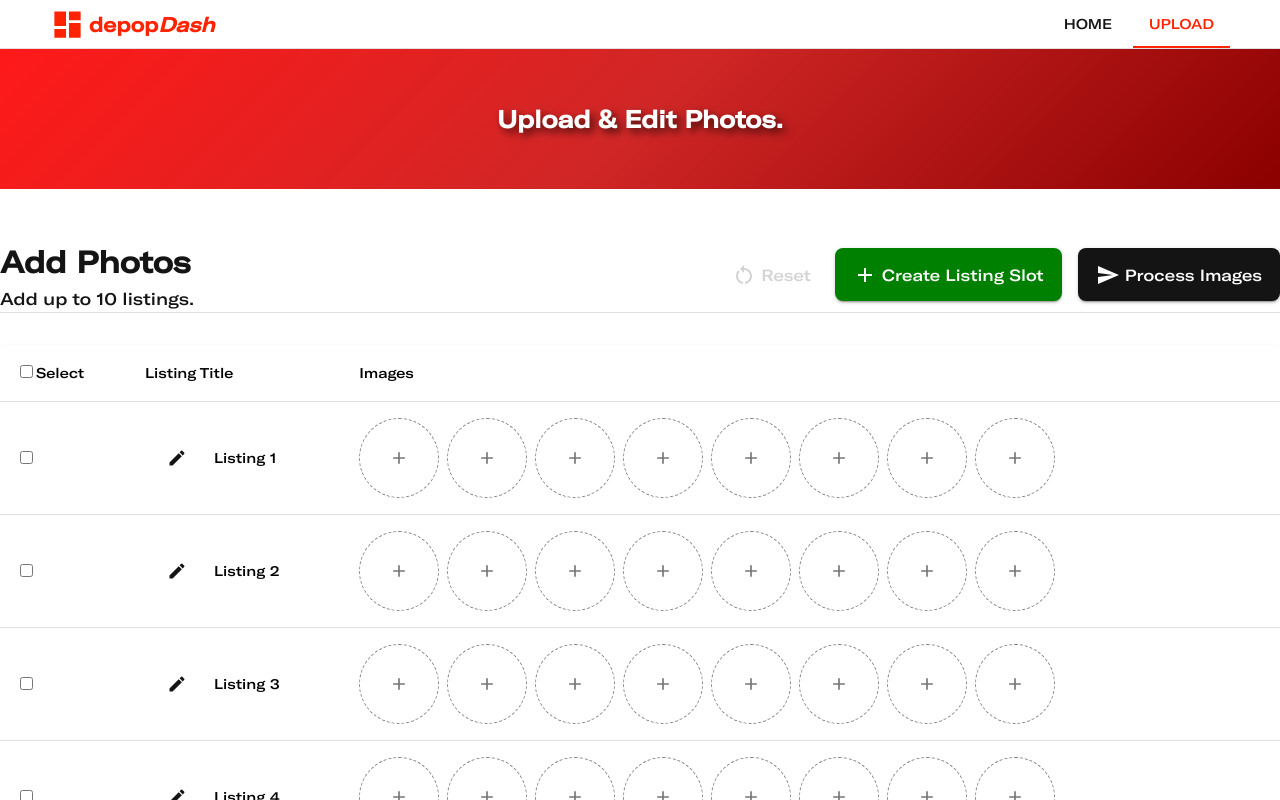
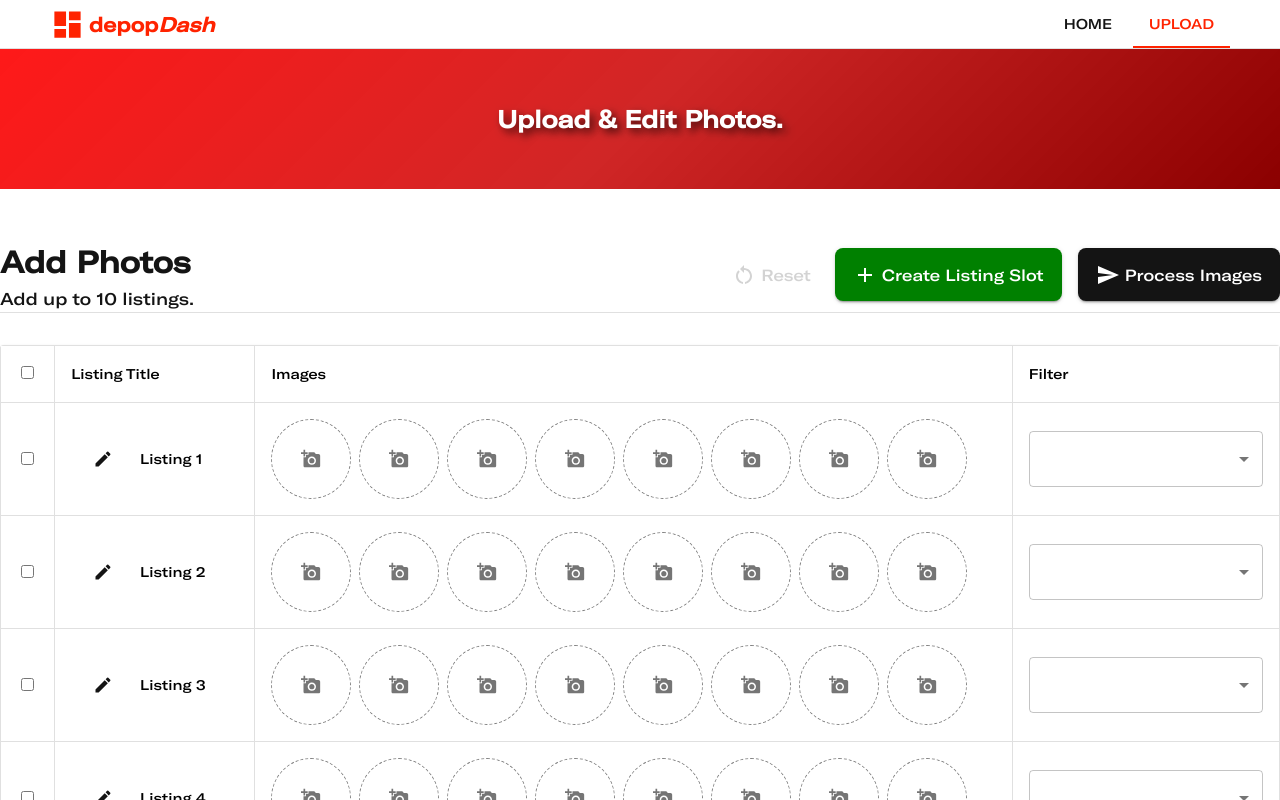
Before and after one commit to max-steele/depop-dash, a React (Create React App) app in the folder frontend/: page /upload in a window 1280 px wide. Shown: the top 800 px of the page. Built offline with nearby package versions, Linux system fonts and the light colour scheme.

Commit message:
working updated upload page

```diff
--- a/frontend/src/pages/upload/Upload.tsx
+++ b/frontend/src/pages/upload/Upload.tsx
@@ -1,12 +1,13 @@
-import React from 'react';
-import { Box, Button, Typography } from '@mui/material';
+import React, { ReactNode } from 'react';
+import { Box, Button, FormControl, MenuItem, Select, SelectChangeEvent, Typography } from '@mui/material';
 import AddIcon from '@mui/icons-material/Add';
 import RemoveIcon from '@mui/icons-material/Remove';
 import SendIcon from '@mui/icons-material/Send';
 import RestartAltIcon from '@mui/icons-material/RestartAlt';
+import DeselectIcon from '@mui/icons-material/Deselect';
 import TableObject from './components/TableObject.tsx';
 import { useUploadContext } from './UploadContext.tsx';
-import { splitListing } from './components/utils.tsx';
+import { calculateSelectedFilter, FILTERS, splitListing } from './components/utils.tsx';
 
 
 const Upload: React.FC = () => {
@@ -18,14 +19,29 @@ const Upload: React.FC = () => {
 
   const handleAddRow = () => {
     if (rows.length === 0) {
-      saveRows([{ title: `Listing 1`, images: [], isSelected: false }])
+      saveRows([{ title: `Listing 1`, images: [], isSelected: false, filter: '' }])
     } else {
-      saveRows((prevRows) => [...prevRows, { title: `Listing ${splitListing(prevRows[prevRows.length - 1].title).number + 1}`, images: [], isSelected: false }]);
+      saveRows((prevRows) => [...prevRows, { title: `Listing ${splitListing(prevRows[prevRows.length - 1].title).number + 1}`, images: [], isSelected: false, filter: '' }]);
     }
   };
 
   const handleRemoveSelected = () => {
     saveRows((prevRows) => prevRows.filter((row) => !row.isSelected));
+  };
+
+  const handleDeselectClick = () => {
+    saveRows((prevRows) =>
+      prevRows.map((row) => ({ ...row, isSelected: false }))
+    );
+  };
+
+  const handleFilterChange = (event: SelectChangeEvent<string>, child: ReactNode) => {
+    const newFilter = event?.target.value as string;
+    saveRows((prevRows) =>
+      prevRows.map((row) =>
+        row.isSelected ? { ...row, filter: newFilter } : row
+      )
+    );
   };
 
   const areRowsSelected = (): boolean => {
@@ -58,6 +74,13 @@ const Upload: React.FC = () => {
           Upload & Edit Photos.
         </Typography>
       </Box>
+
+
+      <Box
+        sx={{
+          height: '100%'
+        }}
+      >
         <Box
           sx={{
             width: '100%',
@@ -112,7 +135,7 @@ const Upload: React.FC = () => {
                     },
                     mt: 3,
                   }}
-                onClick={resetOptions} // Calls resetOptions from context
+                  onClick={resetOptions}
                 >
                   <RestartAltIcon />
                   <Typography variant="h6" fontSize="16px" color="inherit">
@@ -142,6 +165,7 @@ const Upload: React.FC = () => {
                   </Typography>
                 </Button>
                 {areRowsSelected() ? (
+                  <>
                     <Button
                       variant="contained"
                       sx={{
@@ -163,6 +187,56 @@ const Upload: React.FC = () => {
                         &nbsp;Remove Selected
                       </Typography>
                     </Button>
+                    <Button
+                      variant="contained"
+                      sx={{
+                        paddingY: 1.5,
+                        backgroundColor: '#0000FF',
+                        color: 'white',
+                        border: '2px solid transparent',
+                        ':hover': {
+                          backgroundColor: 'white',
+                          color: '#0000FF',
+                          borderColor: '#0000FF',
+                        },
+                        mt: 3,
+                      }}
+                      onClick={handleDeselectClick}
+                    >
+                      <DeselectIcon />
+                      <Typography variant="h6" fontSize="16px" color="inherit">
+                        &nbsp;Deselect
+                      </Typography>
+                    </Button>
+                    <FormControl>
+                      <Select
+                        value={calculateSelectedFilter(rows)}
+                        onChange={handleFilterChange}
+                        sx={{
+                          minWidth: 120,
+                          '& .MuiOutlinedInput-notchedOutline': {
+                            borderColor: 'rgba(0, 0, 0, 0.23)', // Match other input borders
+                          },
+                          '&:hover .MuiOutlinedInput-notchedOutline': {
+                            borderColor: 'secondary.main', // Highlight color on hover
+                          },
+                          '&.Mui-focused .MuiOutlinedInput-notchedOutline': {
+                            borderColor: 'secondary.main', // Focus color
+                          },
+                          '& .MuiInputLabel-root': {
+                            color: 'red', // Set the label color to secondary.main
+                          },
+                          mt: 3
+                        }}
+                      >
+                        {FILTERS.map((filter) => (
+                          <MenuItem key={filter.id} value={filter.id}>
+                            {filter.name}
+                          </MenuItem>
+                        ))}
+                      </Select>
+                    </FormControl>
+                  </>
                 ) : <></>}
                 <Button
                   variant="contained"
@@ -192,6 +266,7 @@ const Upload: React.FC = () => {
 
 
         <TableObject />
+      </Box>
     </>
   );
 }
--- a/frontend/src/pages/upload/components/TableObject.tsx
+++ b/frontend/src/pages/upload/components/TableObject.tsx
@@ -23,23 +23,35 @@ const TableObject: React.FC = () => {
           display: 'flex',
           margin: '0 auto',
           maxWidth: '1600px',
-          height: '100%'
         }}
       >
-        <TableContainer component={Paper} sx={{ marginTop: 4 }}>
-          <Table>
+        <TableContainer
+          component={Paper}
+          sx={{ marginTop: 4 }}
+        >
+          <Table
+            sx={{
+              border: '1px solid rgba(0, 0, 0, 0.12)'
+            }}
+          >
             <TableHead>
-              <TableRow>
+              <TableRow
+                sx={{
+                  '& > *': {
+                    borderRight: '1px solid rgba(0, 0, 0, 0.12)',
+                  },
+                }}
+              >
                 <TableCell>
                   <input
                     type="checkbox"
                     checked={rows.every((row) => row.isSelected) && rows.length > 0}
                     onChange={handleSelectAll}
                   />
-                  Select
                 </TableCell>
                 <TableCell>Listing Title</TableCell>
                 <TableCell>Images</TableCell>
+                <TableCell>Filter</TableCell>
               </TableRow>
             </TableHead>
             <TableBody>
--- a/frontend/src/pages/upload/components/TableRowItem.tsx
+++ b/frontend/src/pages/upload/components/TableRowItem.tsx
@@ -1,9 +1,9 @@
-import React, { useState } from 'react';
-import { TableRow as MuiTableRow, TableCell, Box, IconButton, Button, TextField } from '@mui/material';
-import AddIcon from '@mui/icons-material/Add';
+import React, { ReactNode, useEffect, useState } from 'react';
+import { TableRow as MuiTableRow, TableCell, Box, IconButton, Button, TextField, Select, MenuItem, SelectChangeEvent, FormControl } from '@mui/material';
+import AddAPhotoIcon from '@mui/icons-material/AddAPhoto';
 import EditIcon from '@mui/icons-material/Edit';
 import CheckIcon from '@mui/icons-material/Check';
-import { RowItem } from './utils.tsx';
+import { RowItem, FILTERS } from './utils.tsx';
 import { useUploadContext } from '../UploadContext.tsx';
 
 interface TableRowProps {
@@ -14,11 +14,16 @@ interface TableRowProps {
 
 const TableRow: React.FC<TableRowProps> = ({ index, row }) => {
   const [editName, setEditName] = useState<boolean>(false);
-  const [activeNewName, setActiveNewName] = useState<string>(row.title);
+  const [activeNewTitle, setActiveNewTitle] = useState<string>(row.title);
+  const [selectedFilter, setSelectedFilter] = useState<string>(row.filter);
 
   const {
     saveRows
   } = useUploadContext();
+
+  useEffect(() => {
+    setSelectedFilter(row.filter);
+  }, [row.filter]);
 
   const handleCheckboxClick = (e: React.MouseEvent) => {
     e.stopPropagation();
@@ -36,26 +41,47 @@ const TableRow: React.FC<TableRowProps> = ({ index, row }) => {
   const handleChangeNameClick = () => {
     saveRows((prevRows) =>
       prevRows.map((curRow) =>
-        curRow.title === row.title ? { ...row, title: activeNewName } : row
+        curRow.title === row.title ? { ...row, title: activeNewTitle } : row
       )
     );
     setEditName(false);
+  };
+
+  const handleFilterChange = (event: SelectChangeEvent<string>, child: ReactNode) => {
+    const newFilter = event?.target.value as string;
+    setSelectedFilter(newFilter);
+    saveRows((prevRows) =>
+      prevRows.map((curRow) =>
+        curRow === row ? { ...row, filter: newFilter } : curRow
+      )
+    );
   }
 
   return (
     <MuiTableRow
       sx={{
         backgroundColor: row.isSelected ? 'lightgrey' : 'inherit',
+        '& > *': { // Applies styles to each cell
+          borderRight: '1px solid rgba(0, 0, 0, 0.12)', // Vertical line
+        },
       }}
     >
-      <TableCell>
+      <TableCell
+        sx={{
+          width: '2%'
+        }}
+      >
         <input
           type="checkbox"
           checked={row.isSelected}
           onClick={handleCheckboxClick}
         />
       </TableCell>
-      <TableCell>
+      <TableCell
+        sx={{
+          width: '15%'
+        }}
+      >
         {!editName ? (
             <Box
               sx={{ display: 'flex' }}
@@ -104,9 +130,9 @@ const TableRow: React.FC<TableRowProps> = ({ index, row }) => {
                 <CheckIcon fontSize="small" />
               </Button>
               <TextField
-                value={activeNewName}
+                value={activeNewTitle}
                 onChange={(event: React.ChangeEvent<HTMLInputElement>) => {
-                  setActiveNewName(event.target.value);
+                  setActiveNewTitle(event.target.value);
                 }}
                 sx={{
                   height: '25px',
@@ -127,7 +153,11 @@ const TableRow: React.FC<TableRowProps> = ({ index, row }) => {
             </Box>
           )}
       </TableCell>
-      <TableCell>
+      <TableCell
+        sx={{
+          width: '50%'
+        }}
+      >
         <Box sx={{ display: 'flex', gap: 1 }}>
           {[...Array(8)].map((_, imgIndex) => (
             <IconButton
@@ -141,10 +171,40 @@ const TableRow: React.FC<TableRowProps> = ({ index, row }) => {
                 alignItems: 'center',
               }}
             >
-              <AddIcon fontSize="small" />
+              <AddAPhotoIcon fontSize="small" />
             </IconButton>
           ))}
         </Box>
+      </TableCell>
+      <TableCell
+        sx={{
+          width: '20%'
+        }}
+      >
+        <FormControl fullWidth>
+          <Select
+            value={selectedFilter}
+            onChange={handleFilterChange}
+            sx={{
+              minWidth: 120,
+              '& .MuiOutlinedInput-notchedOutline': {
+                borderColor: 'rgba(0, 0, 0, 0.23)', // Match other input borders
+              },
+              '&:hover .MuiOutlinedInput-notchedOutline': {
+                borderColor: 'secondary.main', // Highlight color on hover
+              },
+              '&.Mui-focused .MuiOutlinedInput-notchedOutline': {
+                borderColor: 'secondary.main', // Focus color
+              },
+            }}
+          >
+            {FILTERS.map((filter) => (
+              <MenuItem key={filter.id} value={filter.id}>
+                {filter.name}
+              </MenuItem>
+            ))}
+          </Select>
+        </FormControl>
       </TableCell>
     </MuiTableRow>
   );
--- a/frontend/src/pages/upload/components/utils.tsx
+++ b/frontend/src/pages/upload/components/utils.tsx
@@ -2,35 +2,57 @@ export type RowItem = {
   title: string;
   images: any[]
   isSelected: boolean;
+  filter: string;
+};
+
+export type Filter = {
+  id: string;
+  name: string;
 }
 
 export const INITIAL_LISTINGS: RowItem[] = [
   {
     title: 'Listing 1',
     images: [],
-    isSelected: false
+    isSelected: false,
+    filter: ''
   },
   {
     title: 'Listing 2',
     images: [],
-    isSelected: false
+    isSelected: false,
+    filter: ''
   },
   {
     title: 'Listing 3',
     images: [],
-    isSelected: false
+    isSelected: false,
+    filter: ''
   },
   {
     title: 'Listing 4',
     images: [],
-    isSelected: false
+    isSelected: false,
+    filter: ''
   },
   {
     title: 'Listing 5',
     images: [],
-    isSelected: false
+    isSelected: false,
+    filter: ''
   },
 ];
+
+export const FILTERS: Filter[] = [
+  {
+    id: 'grayscale',
+    name: 'Monotone Grayscale'
+  },
+  {
+    id: 'remove_bg',
+    name: 'Remove Background'
+  }
+]
 
 /**
  * Splits a string of the format "word x" into an array where:
@@ -60,3 +82,8 @@ export const splitListing = (input: string): { title: string, number: number } =
     }
   }
 };
+
+export const calculateSelectedFilter = (rows: RowItem[]): string => {
+  const uniqueFilters = new Set(rows.filter(row => row.isSelected).map(row => row.filter));
+  return uniqueFilters.size === 1 ? [...uniqueFilters][0] : '';
+}
```
Lines whose indentation alone changed are shown as unchanged.
